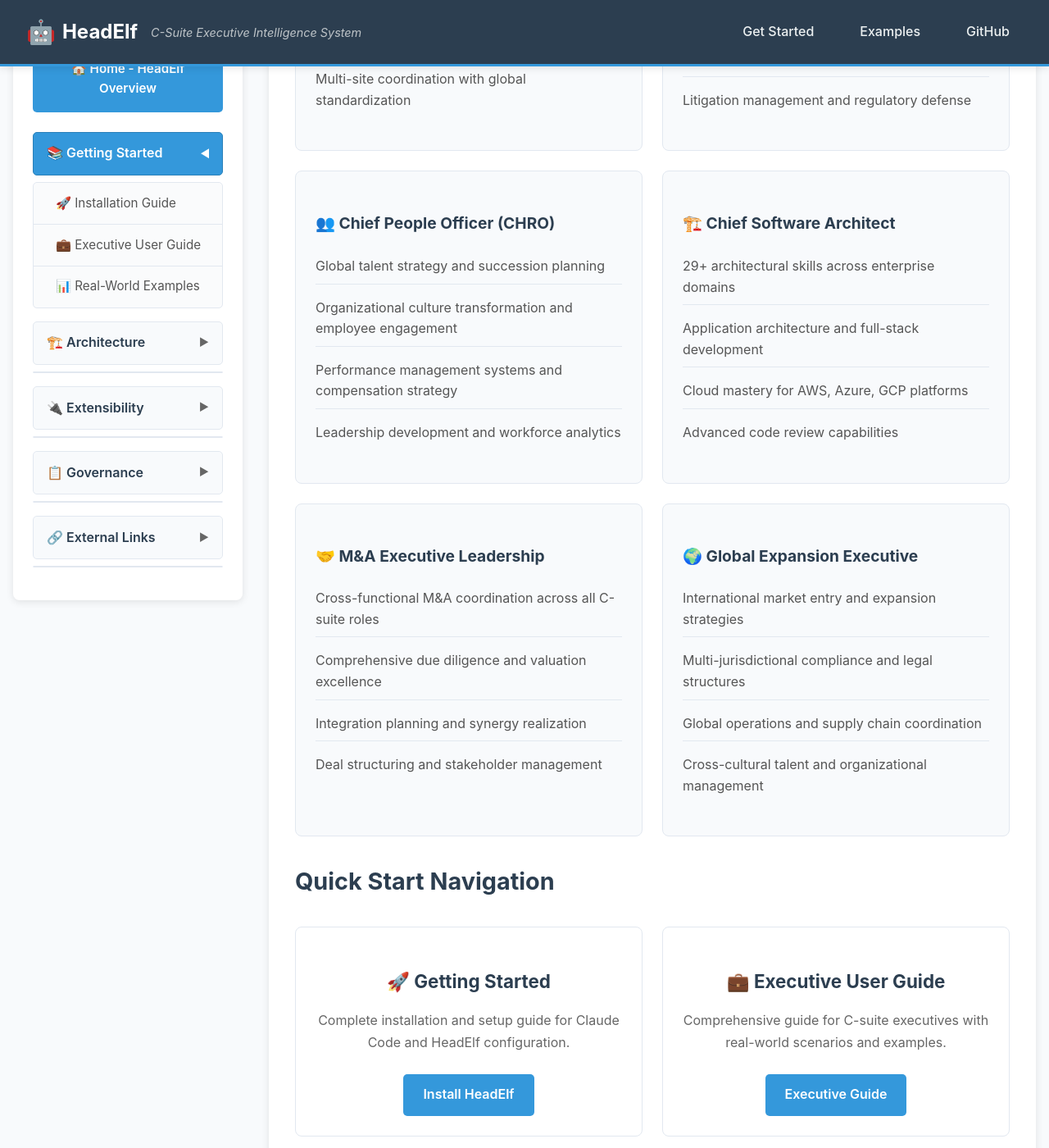
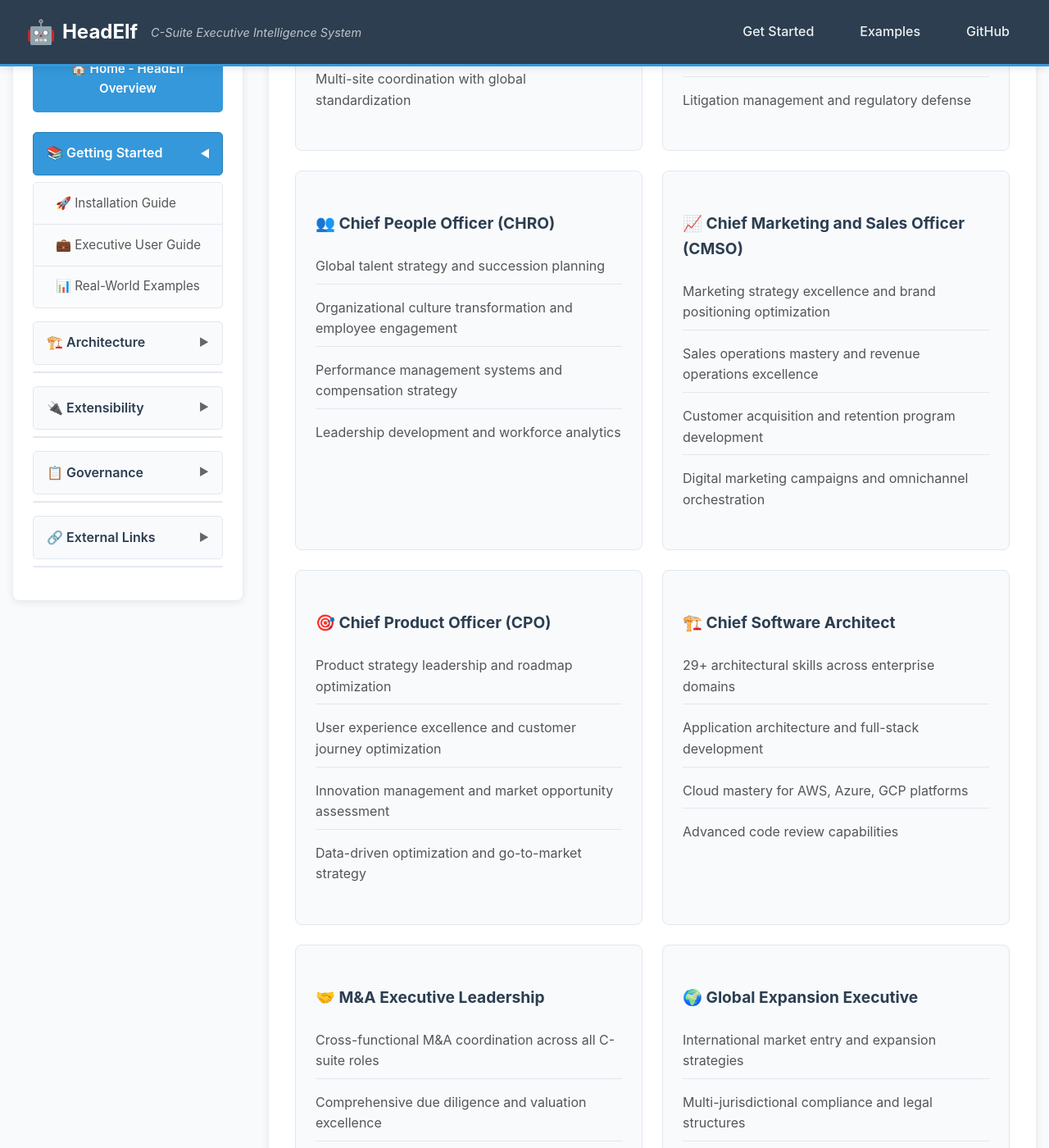
Before and after one commit to pauljbernard/headElf, a Jekyll site: the page built from docs/index.md, in a window 1280 px wide and 1400 px high, scrolled down 1569 px. Shown: the whole window at 82% size. Built offline with Jekyll 4.4.1, drawn with Linux system fonts in a browser that asks for light colours.

Commit message:
Add CMSO and CPO capability cards to GitHub Pages documentation
This commit adds the missing Chief Marketing and Sales Officer (CMSO)
and Chief Product Officer (CPO) capability cards to the main GitHub Pages
documentation site at https://pauljbernard.github.io/headElf/

Added Capability Cards:
- **CMSO (📈)**: Marketing strategy excellence, sales operations mastery,
  customer acquisition, digital marketing orchestration
- **CPO (🎯)**: Product strategy leadership, user experience excellence,
  innovation management, data-driven optimization

This ensures the GitHub Pages site properly reflects the complete 9-role
C-suite executive intelligence system expansion, displaying all executive
capabilities including the newly added marketing/sales and product
leadership roles.

🤖 Generated with [Claude Code](https://claude.ai/code)

Co-Authored-By: Claude <noreply@anthropic.com>

```diff
--- a/docs/index.md
+++ b/docs/index.md
@@ -79,6 +79,26 @@ HeadElf transforms Claude Code into a comprehensive C-Suite Executive Intelligen
       <li>Organizational culture transformation and employee engagement</li>
       <li>Performance management systems and compensation strategy</li>
       <li>Leadership development and workforce analytics</li>
+    </ul>
+  </div>
+
+  <div class="capability-card">
+    <h3>📈 Chief Marketing and Sales Officer (CMSO)</h3>
+    <ul>
+      <li>Marketing strategy excellence and brand positioning optimization</li>
+      <li>Sales operations mastery and revenue operations excellence</li>
+      <li>Customer acquisition and retention program development</li>
+      <li>Digital marketing campaigns and omnichannel orchestration</li>
+    </ul>
+  </div>
+
+  <div class="capability-card">
+    <h3>🎯 Chief Product Officer (CPO)</h3>
+    <ul>
+      <li>Product strategy leadership and roadmap optimization</li>
+      <li>User experience excellence and customer journey optimization</li>
+      <li>Innovation management and market opportunity assessment</li>
+      <li>Data-driven optimization and go-to-market strategy</li>
     </ul>
   </div>
 
```
